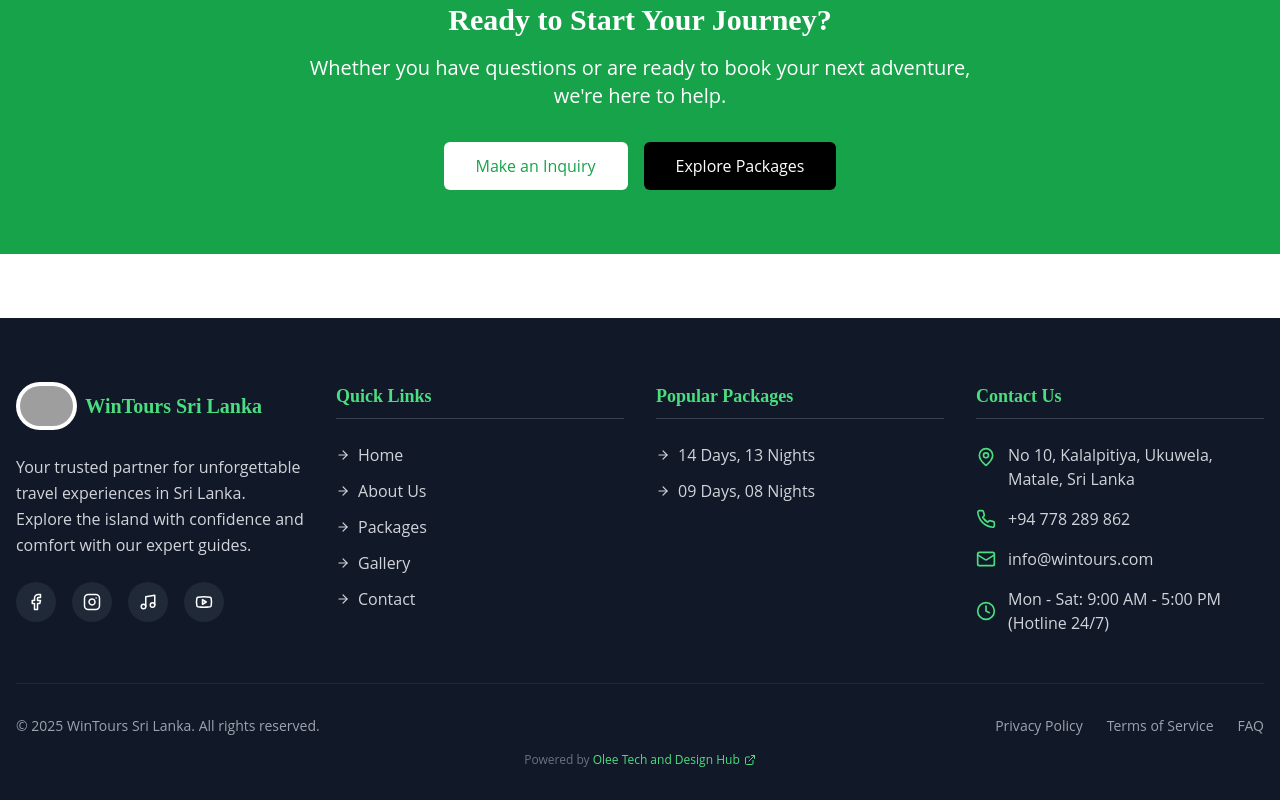
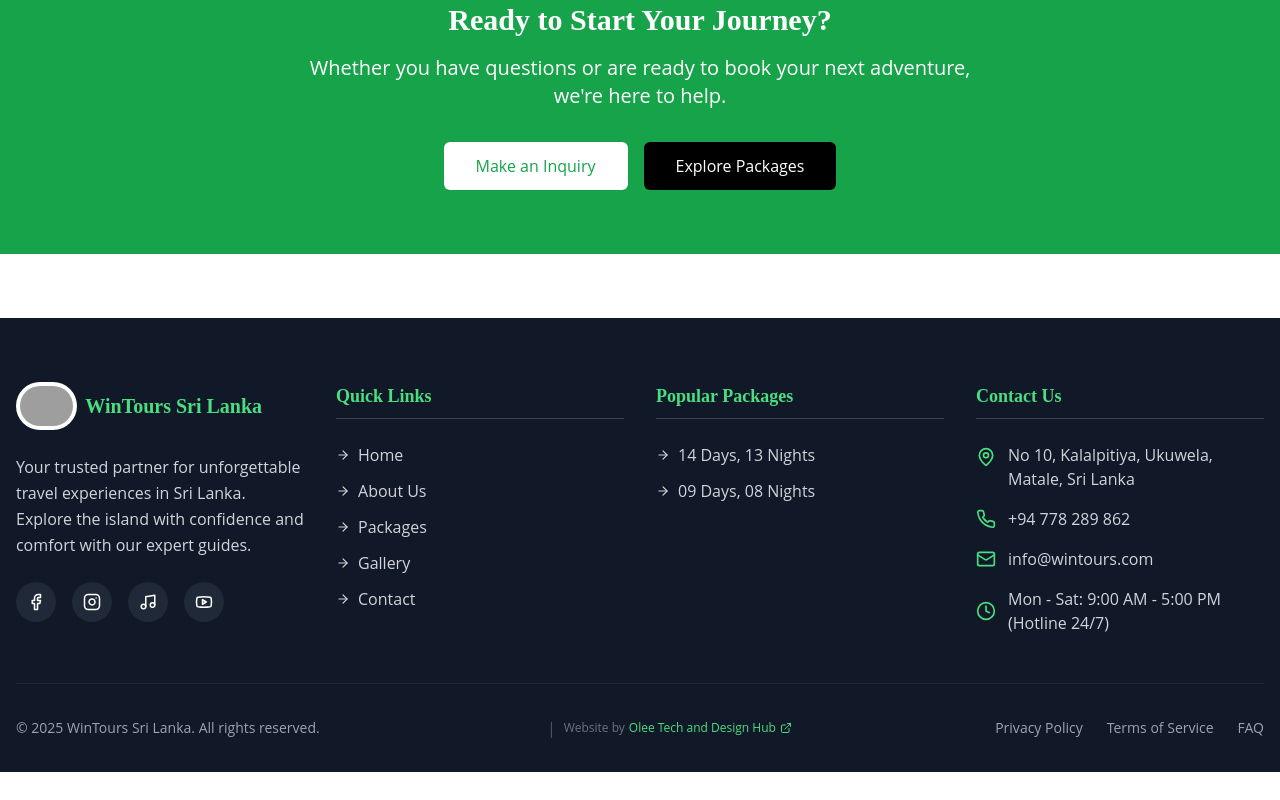
Before and after one commit to lgnnkumarasiri1/Wintours.SriLanka, a React (Vite) app: page /contact in a window 1280 px wide. Shown: the part 2228-3028 px from the top of the page. After the commit the page ends 3000 px from the top, so only its background shows below. Built offline with nearby package versions, Linux system fonts and the light colour scheme; grey boxes are pictures that could not be loaded.

Commit message:
FourtyFive Change

```diff
--- a/src/components/Footer.tsx
+++ b/src/components/Footer.tsx
@@ -197,6 +197,22 @@ const Footer = () => {
               &copy; {new Date().getFullYear()} WinTours Sri Lanka. All rights
               reserved.
             </p>
+              <div className="flex items-center sm:ml-4">
+                <span className="mx-2 text-gray-600 hidden sm:inline">|</span>
+                <p className="text-gray-500 text-xs flex items-center">
+                  Website by{' '}
+                  <a
+                    href="https://wa.me/94783655655"
+                    target="_blank"
+                    rel="noopener noreferrer"
+                    className="text-green-400 hover:text-green-300 transition-colors inline-flex items-center ml-1"
+                  >
+                    Olee Tech and Design Hub{' '}
+                    <ExternalLink size={12} className="ml-1" />
+                  </a>
+                </p>
+              </div>
+
             <div className="flex space-x-6">
               <a
                 href="#"
@@ -218,20 +234,7 @@ const Footer = () => {
               </a>
             </div>
           </div>
-          <div className="mt-4 text-center">
-            <p className="text-gray-500 text-xs">
-             Powered by {' '}
-              <a
-                href="https://wa.me/94783655655"
-                target="_blank"
-                rel="noopener noreferrer"
-                className="text-green-400 hover:text-green-300 transition-colors inline-flex items-center"
-              >
-                Olee Tech and Design Hub{' '}
-                <ExternalLink size={12} className="ml-1" />
-              </a>
-            </p>
-          </div>
+
         </div>
       </div>
     </footer>
```
